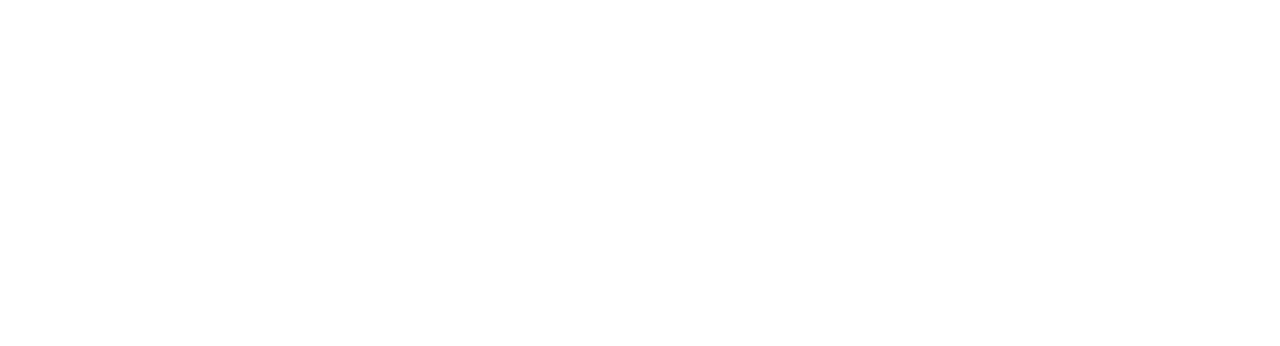
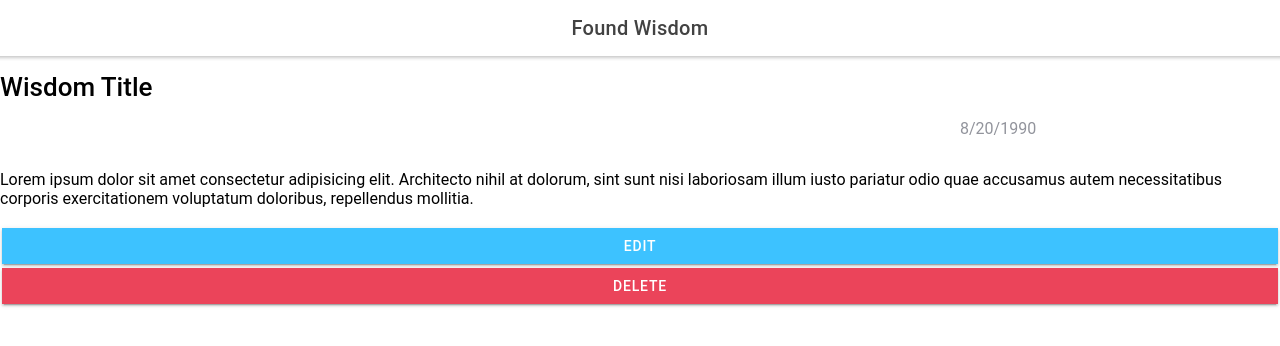
Before and after one commit to Spencer-Sch/found-wisdom-app, a React (Create React App) app: page /wisdom in a window 1280 px wide. Shown: the top 346 px of the page. Built offline with nearby package versions, Linux system fonts and the light colour scheme.

Commit message:
added WisdomPage component and corresponding route

```diff
--- a/src/App.tsx
+++ b/src/App.tsx
@@ -1,7 +1,7 @@
 import { Redirect, Route } from 'react-router-dom';
 import { IonApp, IonRouterOutlet, setupIonicReact } from '@ionic/react';
 import { IonReactRouter } from '@ionic/react-router';
-import Home from './pages/Home';
+import Home from './pages/Home/Home';
 
 /* Core CSS required for Ionic components to work properly */
 import '@ionic/react/css/core.css';
@@ -21,6 +21,7 @@
 
 /* Theme variables */
 import './theme/variables.css';
+import WisdomPage from './pages/WisdomPage/WisdomPage';
 
 setupIonicReact();
 
@@ -28,6 +29,9 @@
   <IonApp>
     <IonReactRouter>
       <IonRouterOutlet>
+        <Route exact path="/wisdom">
+          <WisdomPage />
+        </Route>
         <Route exact path="/home">
           <Home />
         </Route>
--- a/src/components/WisdomCard/WisdomCard.tsx
+++ b/src/components/WisdomCard/WisdomCard.tsx
@@ -12,6 +12,7 @@
       <IonItem
         className="ion-no-padding"
         onClick={() => console.log('card was clicked')}
+        href="/wisdom"
       >
         <IonCardContent>
           Lorem ipsum dolor sit amet consectetur, adipisicing elit. Cupiditate
--- a/src/pages/Home.tsx
+++ b/src/pages/Home/Home.tsx
@@ -13,7 +13,7 @@
 
 import './Home.css';
 
-import WisdomList from '../components/WisdomList/WisdomList';
+import WisdomList from '../../components/WisdomList/WisdomList';
 
 const Home: React.FC = () => {
   return (
--- /dev/null
+++ b/src/pages/WisdomPage/WisdomPage.tsx
@@ -0,0 +1,83 @@
+import {
+  IonButton,
+  IonCol,
+  IonContent,
+  IonGrid,
+  IonHeader,
+  IonItem,
+  IonPage,
+  IonRow,
+  IonText,
+  IonTitle,
+  IonToolbar,
+} from '@ionic/react';
+import React from 'react';
+
+const WisdomPage: React.FC = () => {
+  return (
+    <IonPage>
+      <IonHeader>
+        <IonToolbar>
+          <IonTitle className="ion-text-center">Found Wisdom</IonTitle>
+        </IonToolbar>
+      </IonHeader>
+      <IonContent>
+        <IonGrid className="ion-no-padding ion-margin-top">
+          <IonRow>
+            <IonCol size="12">
+              {/* <IonItem> */}
+              <IonText>
+                <h1 className="ion-no-margin">Wisdom Title</h1>
+              </IonText>
+              {/* </IonItem> */}
+            </IonCol>
+          </IonRow>
+          <IonRow>
+            <IonCol size="3" offset="9">
+              {/* <IonItem> */}
+              <IonText color="medium">
+                <p>8/20/1990</p>
+              </IonText>
+              {/* </IonItem> */}
+            </IonCol>
+          </IonRow>
+          <IonRow>
+            <IonCol>
+              {/* <IonItem> */}
+              <IonText>
+                <p>
+                  Lorem ipsum dolor sit amet consectetur adipisicing elit.
+                  Architecto nihil at dolorum, sint sunt nisi laboriosam illum
+                  iusto pariatur odio quae accusamus autem necessitatibus
+                  corporis exercitationem voluptatum doloribus, repellendus
+                  mollitia.
+                </p>
+              </IonText>
+              {/* </IonItem> */}
+            </IonCol>
+          </IonRow>
+          <IonRow className="ion-align-items-end ion-justify-content-end">
+            <IonCol size="12">
+              <IonButton
+                expand="full"
+                color="secondary"
+                className="ion-text-uppercase"
+              >
+                edit
+              </IonButton>
+              <IonButton
+                expand="full"
+                color="danger"
+                className="ion-text-uppercase"
+              >
+                delete
+              </IonButton>
+            </IonCol>
+          </IonRow>
+        </IonGrid>
+      </IonContent>
+    </IonPage>
+  );
+};
+
+export default WisdomPage;
```
Also changed, not shown: src/pages/Home/Home.css (added), src/pages/WisdomPage/WisdomPage.css (added).
